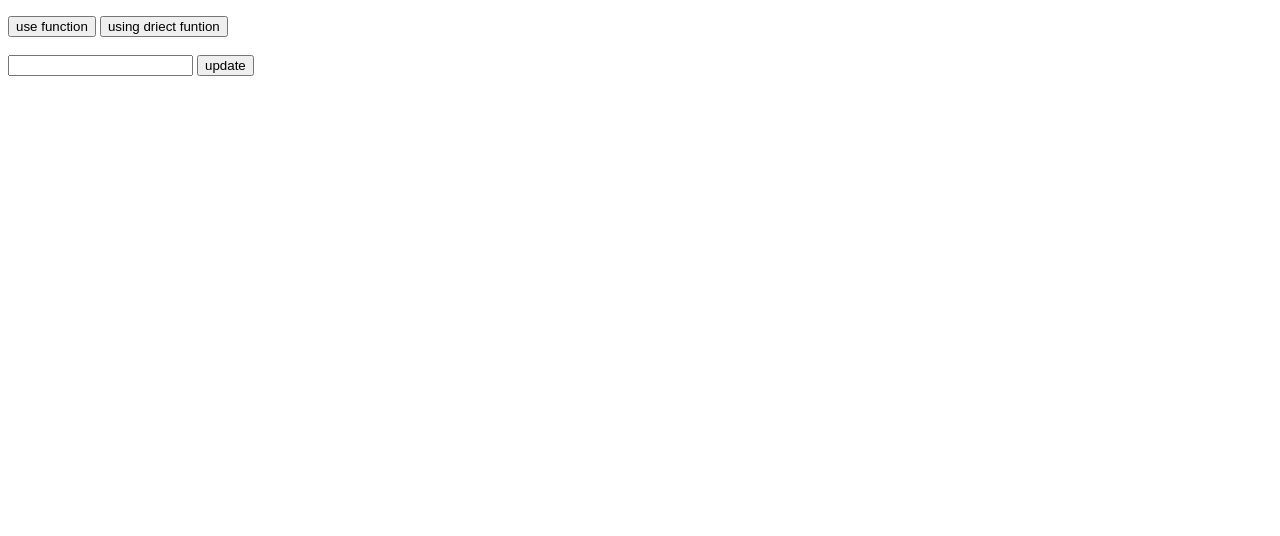
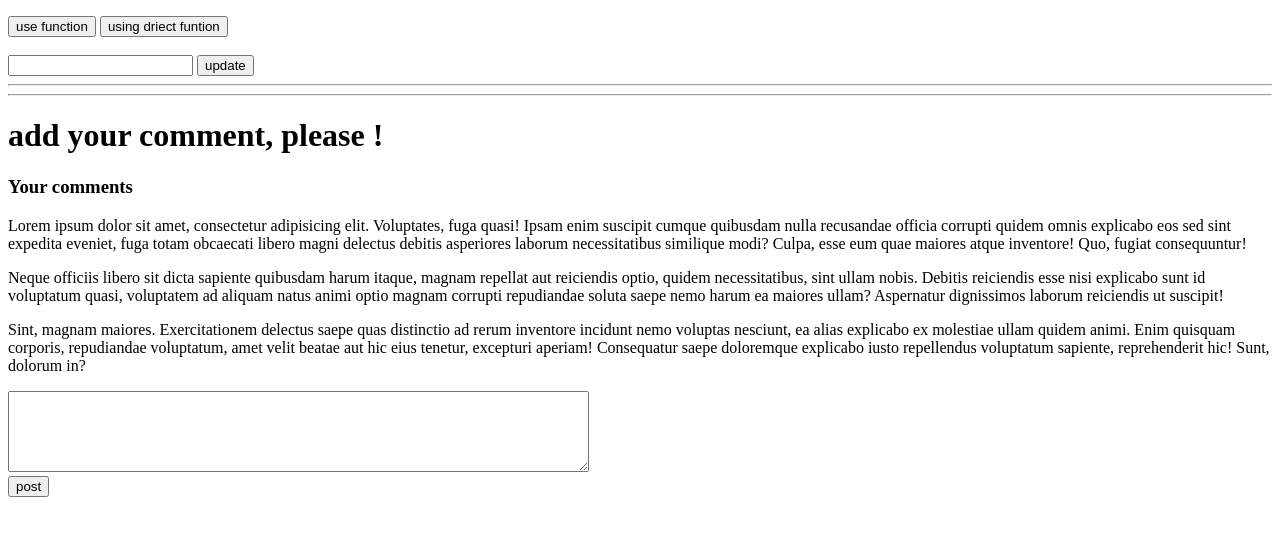
Before and after one commit to YeBenLing-ZAMAN/input-and-update-by-js-eventListener, a plain HTML site: page index.html in a window 1280 px wide. Drawn offline with Linux system fonts and the light colour scheme.

Commit message:
add input a commit and show it

```diff
--- a/index.html
+++ b/index.html
@@ -21,6 +21,40 @@
     <button id="eventListenerUpdate">update</button>
 
 
+
+    <hr>
+    <hr>
+
+    <h1>add your comment, please !</h1>
+    <h3>Your comments </h3>
+    <div id="comment-area">
+        <p>Lorem ipsum dolor sit amet, consectetur adipisicing elit. Voluptates, fuga quasi! Ipsam enim suscipit cumque
+            quibusdam nulla recusandae officia corrupti quidem omnis explicabo eos sed sint expedita eveniet, fuga totam
+            obcaecati libero magni delectus debitis asperiores laborum necessitatibus similique modi? Culpa, esse eum
+            quae
+            maiores atque inventore! Quo, fugiat consequuntur!
+        </p>
+        <p>Neque officiis libero sit dicta sapiente quibusdam harum itaque, magnam repellat aut reiciendis optio, quidem
+            necessitatibus, sint ullam nobis. Debitis reiciendis esse nisi explicabo sunt id voluptatum quasi,
+            voluptatem ad
+            aliquam natus animi optio magnam corrupti repudiandae soluta saepe nemo harum ea maiores ullam? Aspernatur
+            dignissimos laborum reiciendis ut suscipit!
+        </p>
+        <p>Sint, magnam maiores. Exercitationem delectus saepe quas distinctio ad rerum inventore incidunt nemo voluptas
+            nesciunt, ea alias explicabo ex molestiae ullam quidem animi. Enim quisquam corporis, repudiandae
+            voluptatum,
+            amet velit beatae aut hic eius tenetur, excepturi aperiam! Consequatur saepe doloremque explicabo iusto
+            repellendus voluptatum sapiente, reprehenderit hic! Sunt, dolorum in?
+        </p>
+    </div>
+    <div>
+        <textarea name="" id="commit-add" cols="70" rows="5"></textarea>
+        <br>
+        <button onclick="" id="submited-commit">post</button>
+    </div>
+
+
+
     <script src="./index.js"></script>
 </body>
 
--- a/index.js
+++ b/index.js
@@ -10,7 +10,7 @@ document.getElementById('eventListener').addEventListener('click', function(){
     updateText.innerText= 'set by using driect addEventListener function '
 })
 
-//  driect using by=
+//  states update by using driect function
 document.getElementById('eventListenerUpdate').addEventListener('click',function(){
     const text= document.getElementById('updateText');
     // console.log(text.value);
@@ -23,4 +23,20 @@ document.getElementById('eventListenerUpdate').addEventListener('click',function
 
 
 
-// states update by using driect function
+    //1. add Event listener in driect method
+document.getElementById('submited-commit').addEventListener('click',function(){
+    //2.  get user comment
+    const commitBox = document.getElementById('commit-add');
+    // console.log(commitBox.value);
+
+    //3. create comment paragraph
+    const newComment = document.createElement('p');
+    newComment.innerText = commitBox.value;
+
+    //4. append the commit
+    const commentContainer = document.getElementById('comment-area');
+    commentContainer.appendChild(newComment);
+
+    //5. clear the commont box
+    commitBox.value= '';
+})
```
